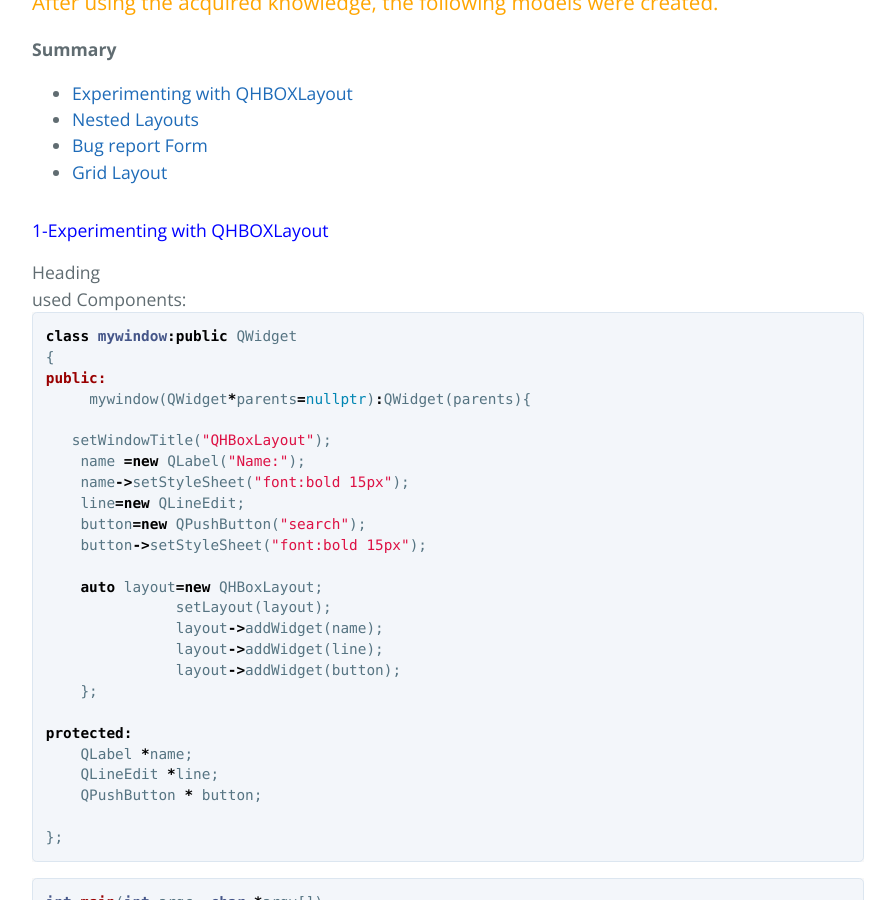
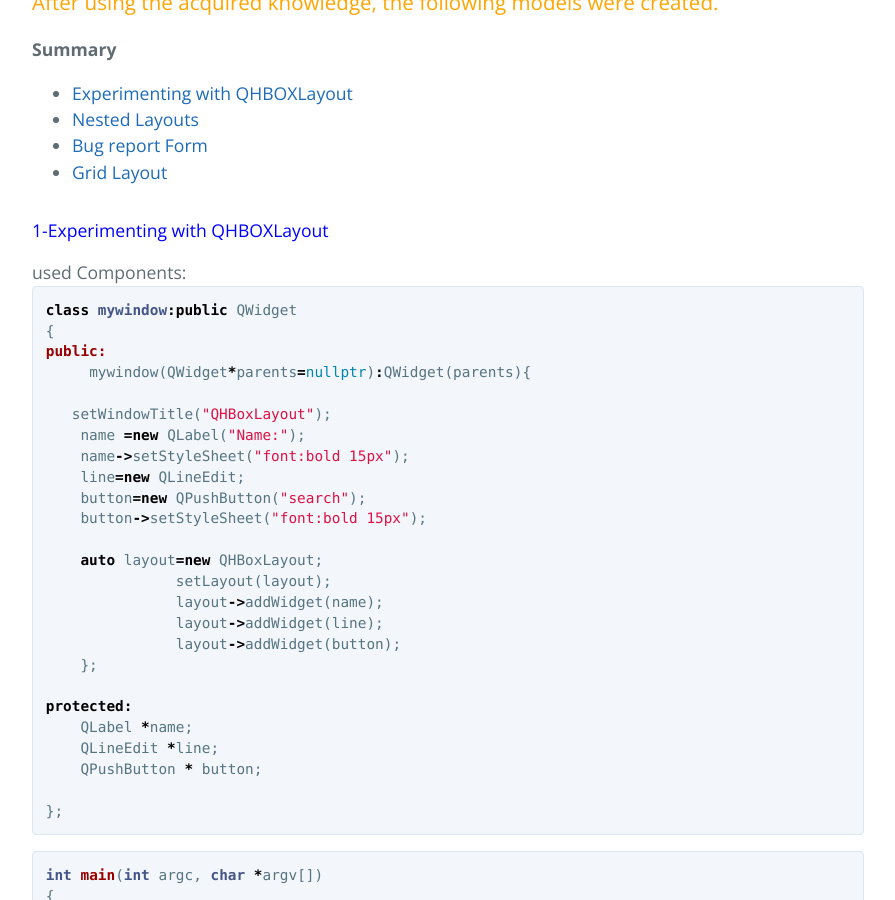
Before and after one commit to ASHellos/C-GUI-Programming-with-QT-PJ2, a Jekyll site: the page built from index.md, in a window 1280 px wide and 900 px high, scrolled down 1285 px. Shown: the whole window, without its empty margins (192-1087 px from the left). Built offline with Jekyll 4.4.1, drawn with Linux system fonts in a browser that asks for light colours; our own code applies the rules of GitHub Pages for plain Markdown files.

Commit message:
Update index.md

````diff
--- a/index.md
+++ b/index.md
@@ -24,18 +24,6 @@ _Qt includes a set of layout management classes that are used to describe how wi
 #### <span style="color:blue">1-Experimenting with QHBOXLayout</span>  {#Experimenting_with_QHBOXLayout}
 
 <details>
-<summary>Heading</summary>
-<ul>
-<li> markdown list 1</li>
-<ul>
-<li> nested list 1</li>
-<li> nested list 2</li>
-</ul>
-<li> markdown list 2</li>
-</ul>
-</details>
-
-<details>
 <summary>used Components:</summary>
 <ul>
 <li> QLabel</li>
@@ -43,6 +31,7 @@ _Qt includes a set of layout management classes that are used to describe how wi
 <li> QPushButton</li>
 </ul>
 </details>
+
 ```cpp
 class mywindow:public QWidget
 {
````
